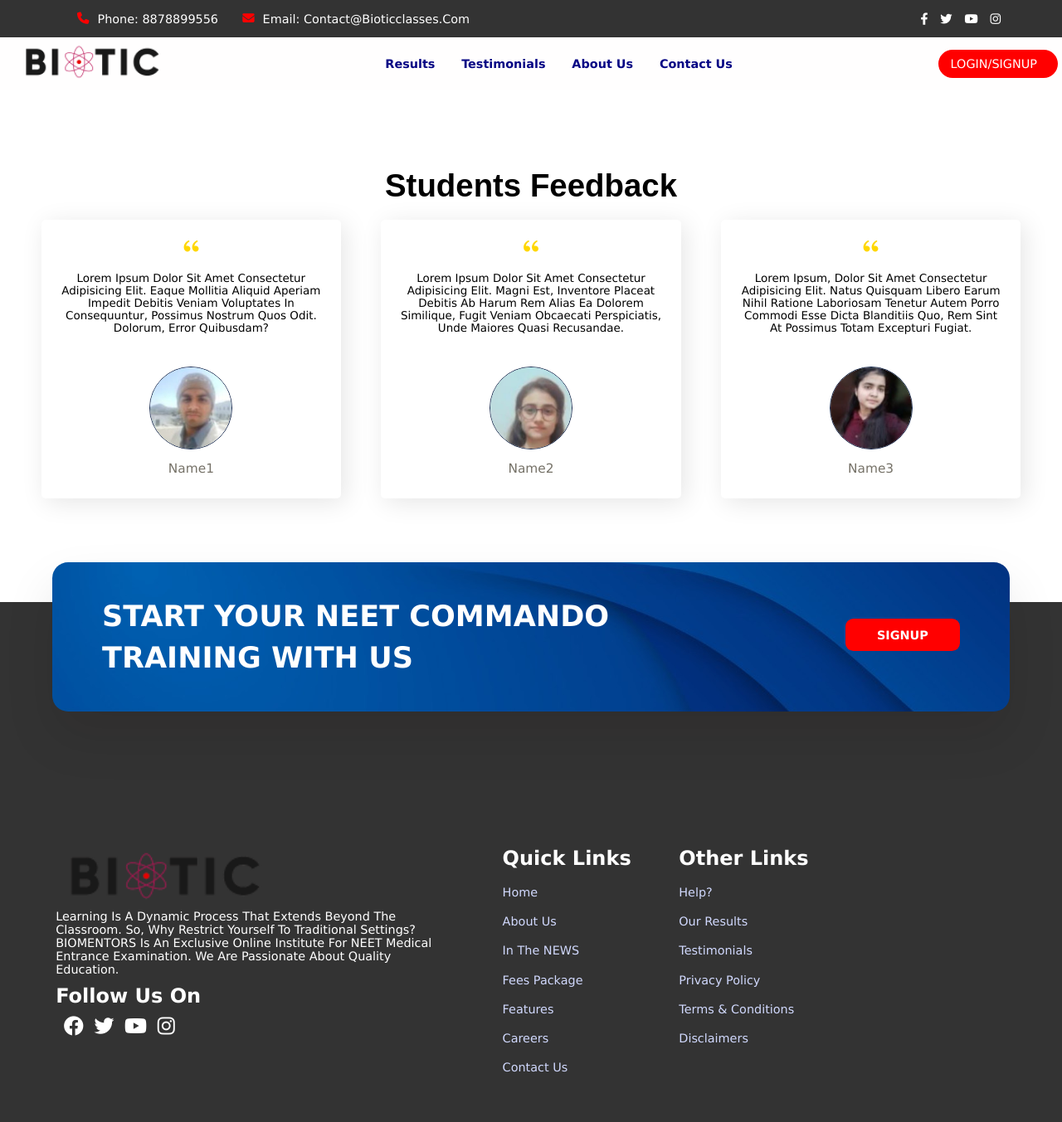
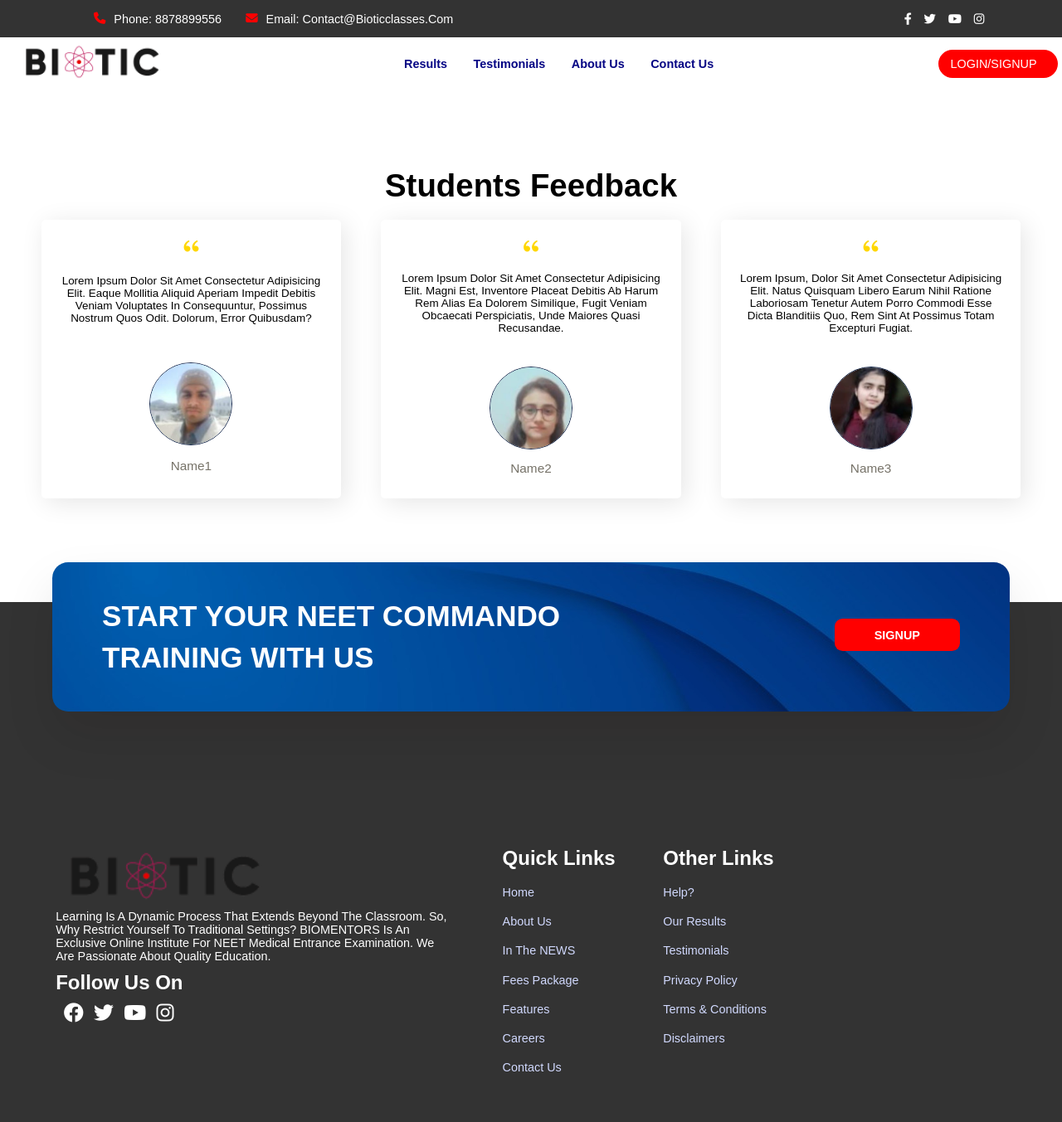
Before and after one commit to SUYASHHAGARWAL/octapina, a Python web app: template octapinapp/Templates/feedback.html in a window 1280 px wide. Shown: the whole page at 83% size. Run offline with Jinja, Linux system fonts and the light colour scheme; the template is opened without the code that fills it, so the values that code supplies are empty; some libraries are stand-ins or nearby versions.

Commit message:
Update navbar.css

```diff
--- a/static/css/navbar.css
+++ b/static/css/navbar.css
@@ -6,7 +6,7 @@
     margin: 0;
     padding: 0;
     box-sizing: border-box;
-    font-family: Verdana, Geneva, Tahoma, sans-serif;
+    font-family: 'poppins',sans-serif;
     outline: none;
     border: none;
     text-decoration: none;
@@ -24,8 +24,8 @@ html{
 header{
     position: fixed;
     top: 0; left: 0; right: 0;
-    /* background: transparent; */
-    background-color: rgba(255, 254, 254, 0.837);
+    background: transparent;
+    /* background-color: rgba(255, 254, 254, 0.837); */
     align-items: center;
     justify-content: space-between;
     z-index: 1000;
@@ -84,6 +84,8 @@ header .header_bottom {
     align-items: center;
     justify-content: space-between;
     padding: 0.5rem;
+    background: transparent;
+    transition: .5s;
 }
 
 header .header_bottom .left img{
@@ -135,6 +137,8 @@ header .header_bottom .login_button a:hover{
     background-color: darkblue;
     transform: scale(1.1);
 }
+
+
 
 @media(max-width:991px){
     html{
```
